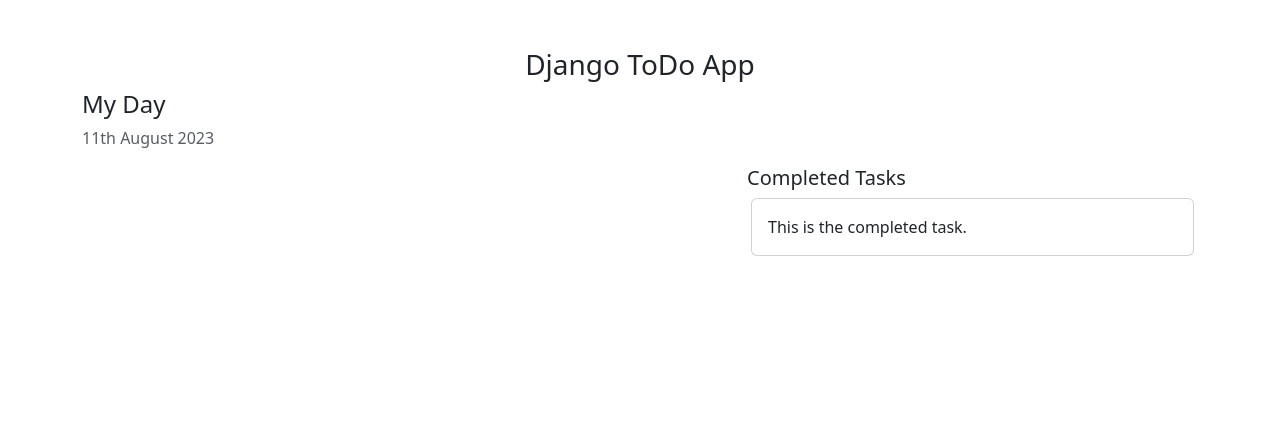
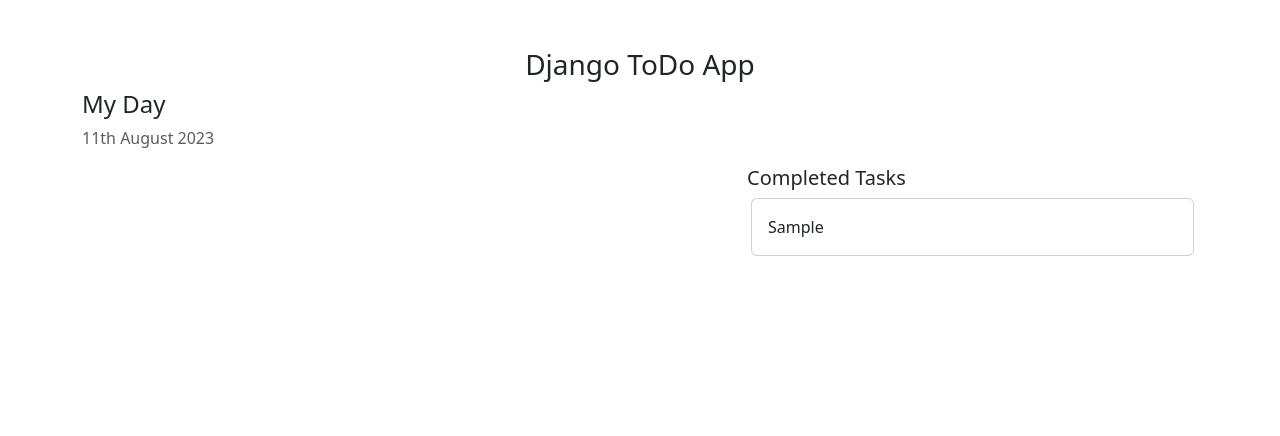
Before and after one commit to congsanhle99/django-todo-app, a Django app: page / in a window 1280 px wide. Shown: the top 436 px of the page. Run offline with Django 4.2, Linux system fonts and the light colour scheme; tables that the repository leaves empty hold one stand-in row (values such as "Sample post").

Commit message:
[1208] add/show complete task

```diff
--- a/templates/home.html
+++ b/templates/home.html
@@ -51,19 +51,24 @@
         <div class="col-md-5 col-lg-5">
           <h5>Completed Tasks</h5>
           <!-- List of all the tasks that have completed -->
+          {% for completedTask in completedTasks %}
           <div class="card m-1">
-            <div class="card-body">This is the completed task.</div>
+            <div class="card-body">{{ completedTask }}</div>
           </div>
+          {% endfor %}
         </div>
       </div>
       <div class="row">
         <div class="col-md-6 col-lg-6 p-0" style="position: absolute; bottom: 50px">
           <!-- To Do Form -->
-          <form action="">
+          <form action="{% url 'addTask' %}" method="POST">
+            {% csrf_token %}
             <div class="form-group">
               <span style="display: flex">
-                <input type="text" class="form-control" placeholder="Add a task" />
-                <button class="btn btn-primary" style="width: 200px"><i class="fa fa-plus"></i> Add</button>
+                <input type="text" class="form-control" placeholder="Add a task" name="task" />
+                <button type="submit" class="btn btn-primary" style="width: 200px">
+                  <i class="fa fa-plus"></i> Add
+                </button>
               </span>
             </div>
           </form>
--- a/todo/urls.py
+++ b/todo/urls.py
@@ -15,10 +15,13 @@
     2. Add a URL to urlpatterns:  path('blog/', include('blog.urls'))
 """
 from django.contrib import admin
-from django.urls import path
+from django.urls import path, include
 from . import views
 
 urlpatterns = [
     path('admin/', admin.site.urls),
     path('', views.home, name="home"),
+    # TOTO
+    path('todo/', include('todoApp.urls')),
+
 ]
--- a/todo/views.py
+++ b/todo/views.py
@@ -4,7 +4,8 @@
 
 
 def home(request):
-    tasks = Task.objects.filter(is_complete=False)
-    print(tasks)
-    context = {"tasks": tasks}
+    tasks = Task.objects.filter(is_complete=False).order_by("-update_at")
+    completedTasks = Task.objects.filter(
+        is_complete=True).order_by("-update_at")
+    context = {"tasks": tasks, "completedTasks": completedTasks}
     return render(request, 'home.html', context)
--- /dev/null
+++ b/todoApp/urls.py
@@ -0,0 +1,7 @@
+from django.contrib import admin
+from django.urls import path, include
+from . import views
+
+urlpatterns = [
+    path('addTask/', views.addTask, name="addTask"),
+]
```
Also changed, not shown: todoApp/views.py (+11 -1 lines).
